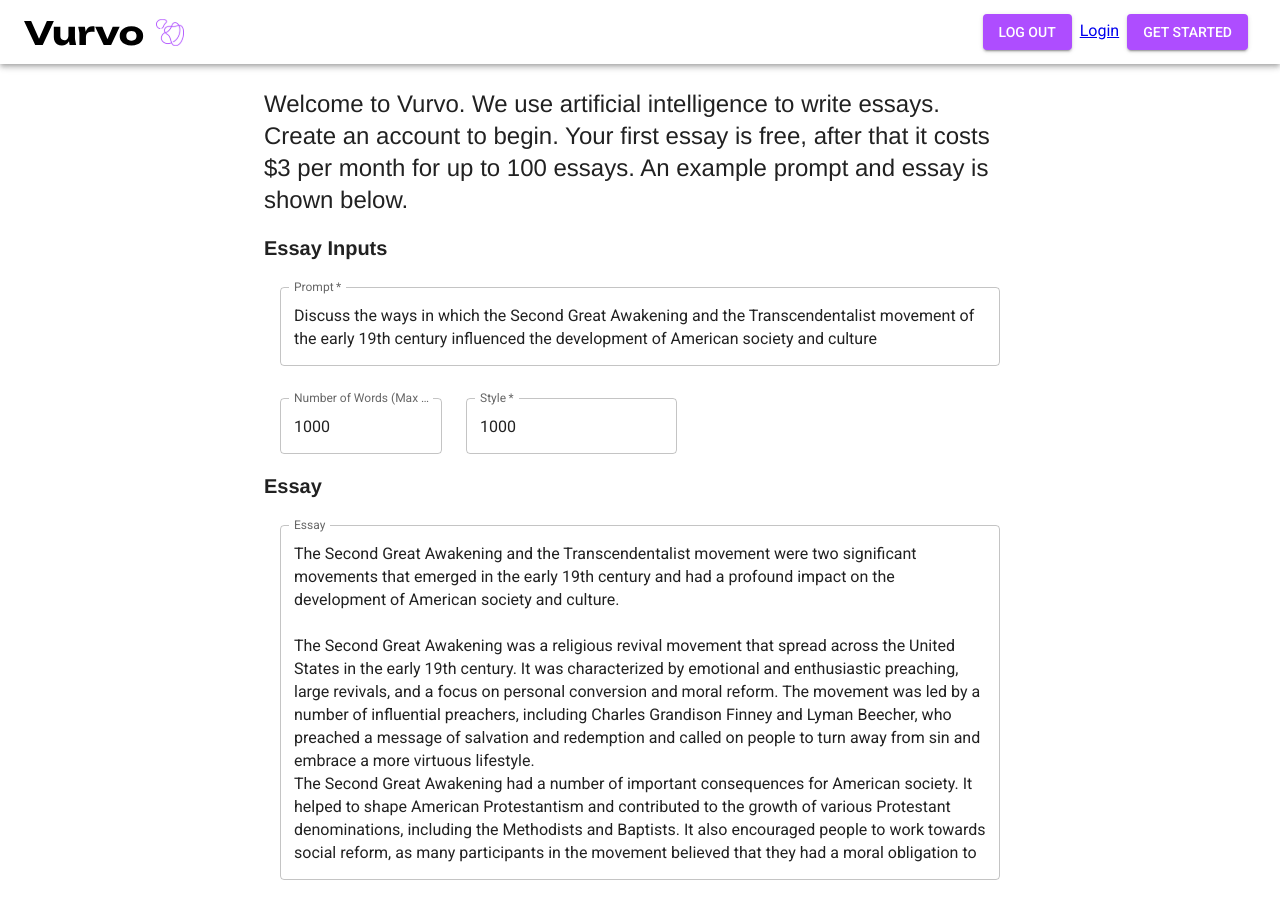
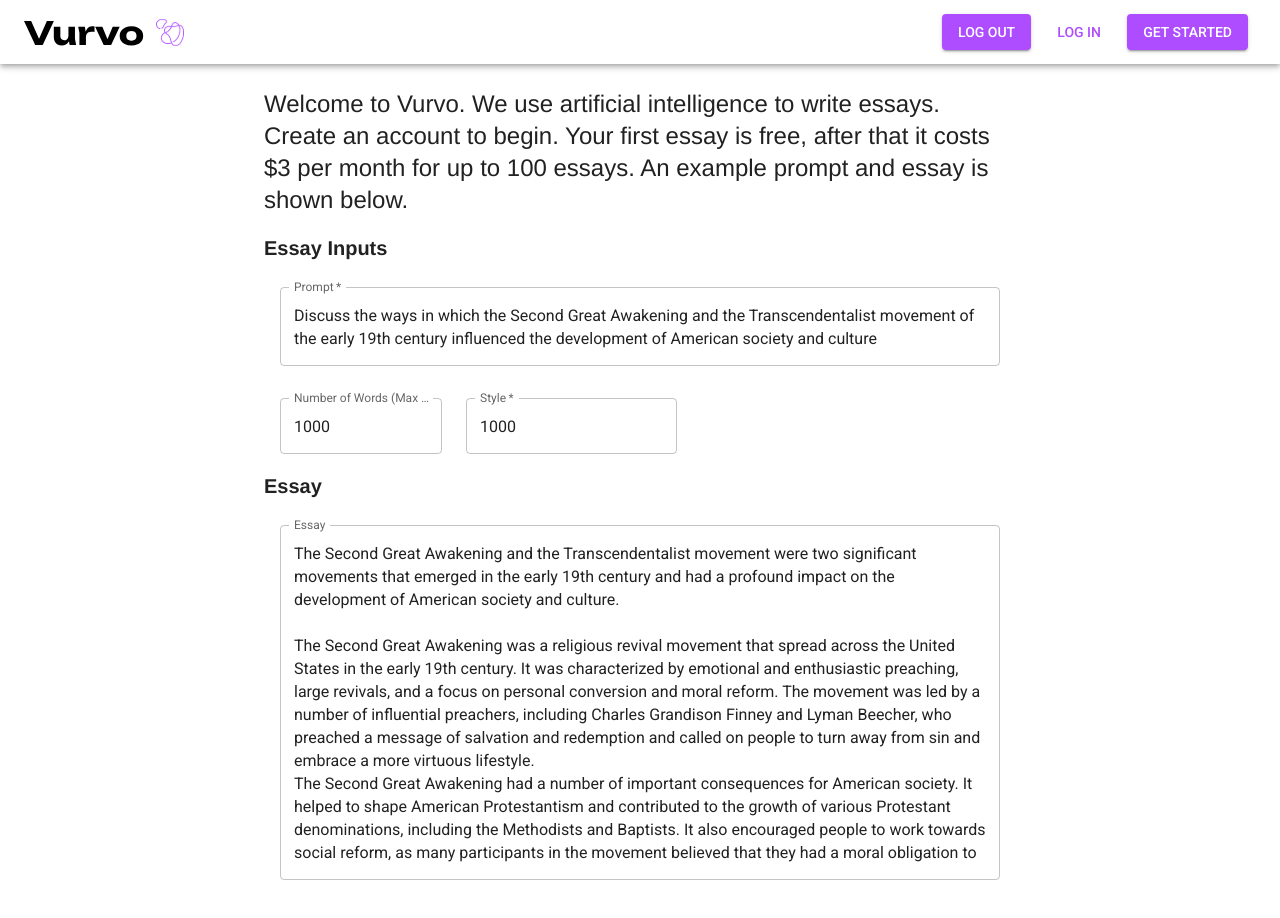
Before and after one commit to btguin/vurv-app, a Next.js app: page / in a window 1280 px wide. Built offline with nearby package versions, Linux system fonts and the light colour scheme; a web font is replaced by a local one.

Commit message:
cmon now

```diff
--- a/pages/index.js
+++ b/pages/index.js
@@ -95,13 +95,13 @@ export default function Index() {
           {/* )} */}
           {/* {!user && ( */}
           <Box>
-            {/* <Button
+            <Button
               variant="text"
               color="primary"
               onClick={async () => {
                 await auth0.loginWithRedirect({
                   authorizationParams: {
-                    redirect_uri: "https://vurv-app.vercel.app/"
+                    redirect_uri: "https://vurv-app.vercel.app/api/auth/callback"
                   },
                 });
                 // logged in. you can get the user profile like this:
@@ -111,8 +111,8 @@ export default function Index() {
               sx={{ m: 1 }}
             >
               LOG IN
-            </Button> */}
-            <a href="/api/auth/login">Login</a>
+            </Button>
+            {/* <a href="/api/auth/login">Login</a> */}
             <Button
               variant="contained"
               color="primary"
```
